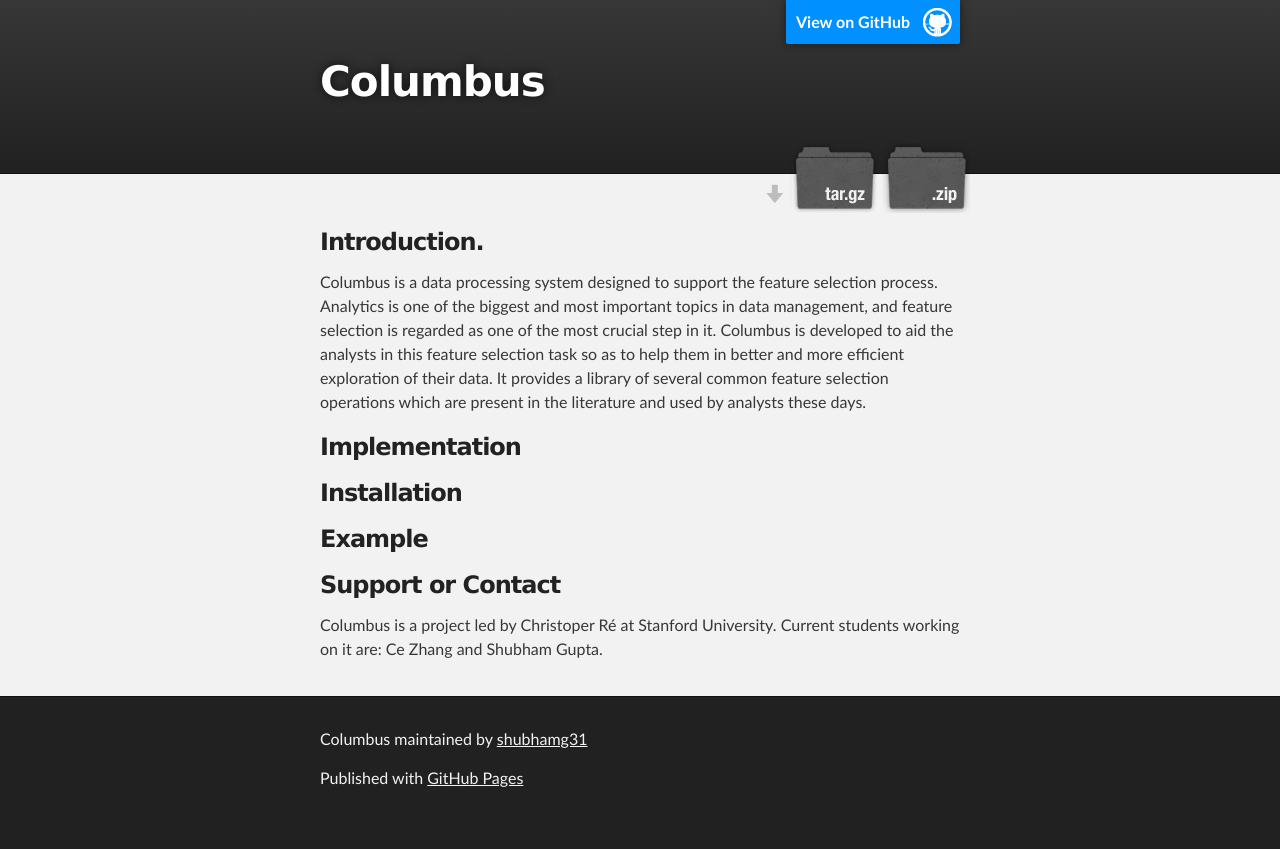
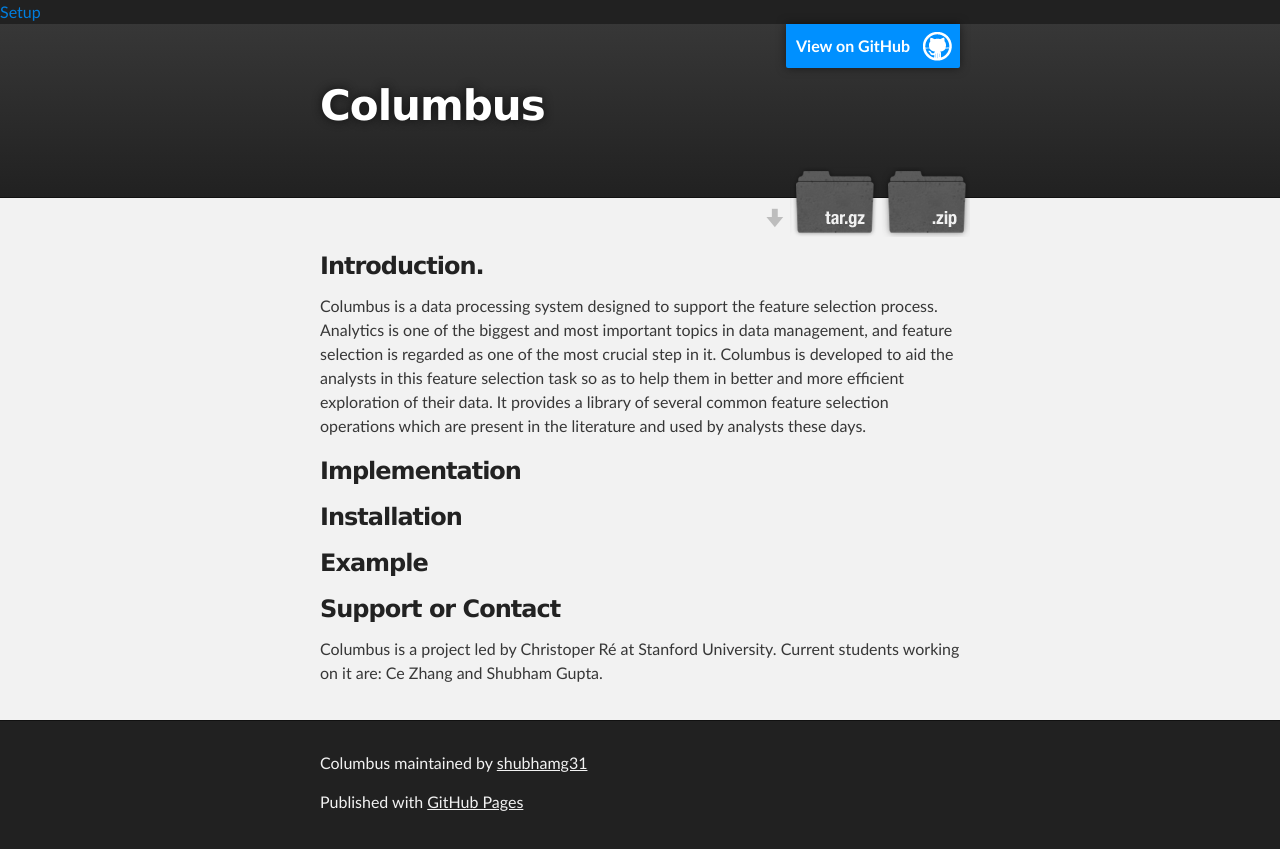
Before and after one commit to shubhamg31/columbus_julia, a plain HTML site: page index.html in a window 1280 px wide. Before the commit the page ends 825 px from the top, so only its background shows below. Drawn offline with Linux system fonts and the light colour scheme.

Commit message:
Update index.html

```diff
--- a/index.html
+++ b/index.html
@@ -9,6 +9,7 @@
     <link rel="stylesheet" type="text/css" media="screen" href="stylesheets/stylesheet.css">
 
     <title>Columbus</title>
+    <a href="setup"> Setup </a>
   </head>
 
   <body>
```
